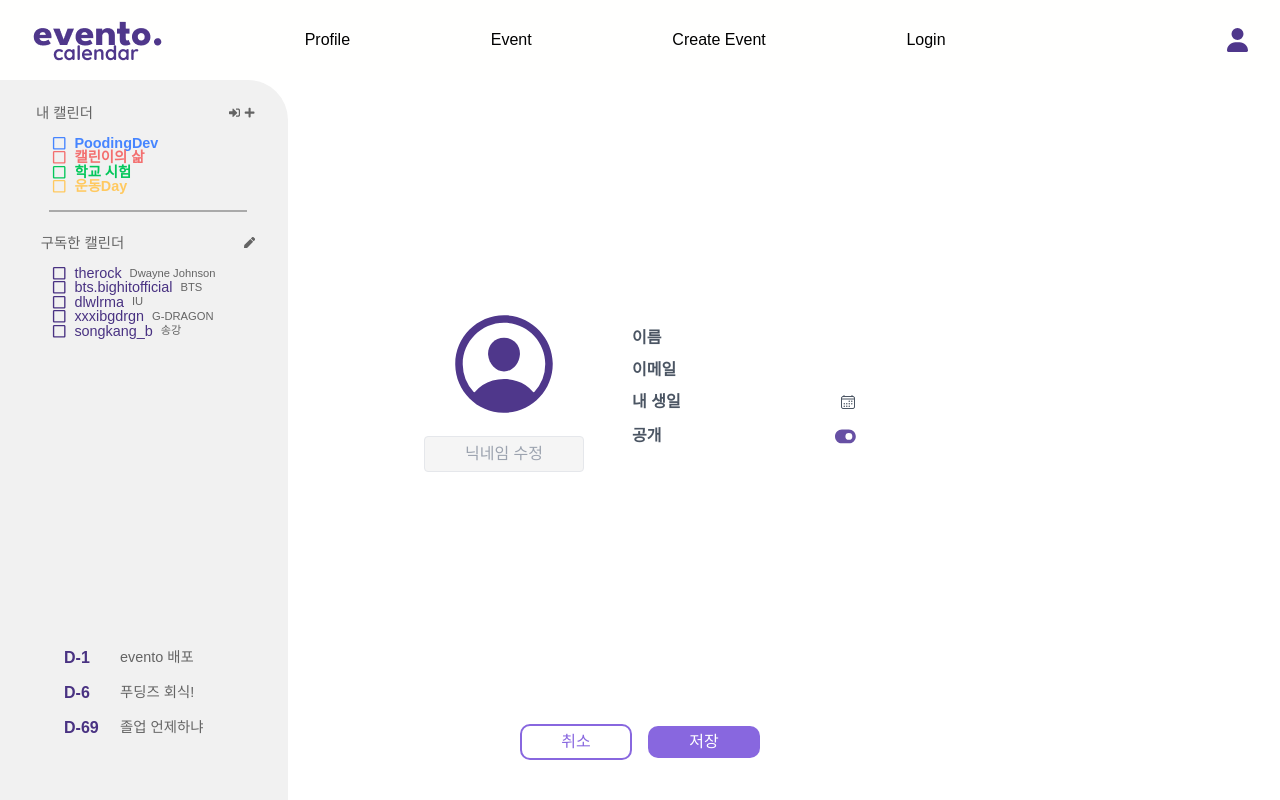
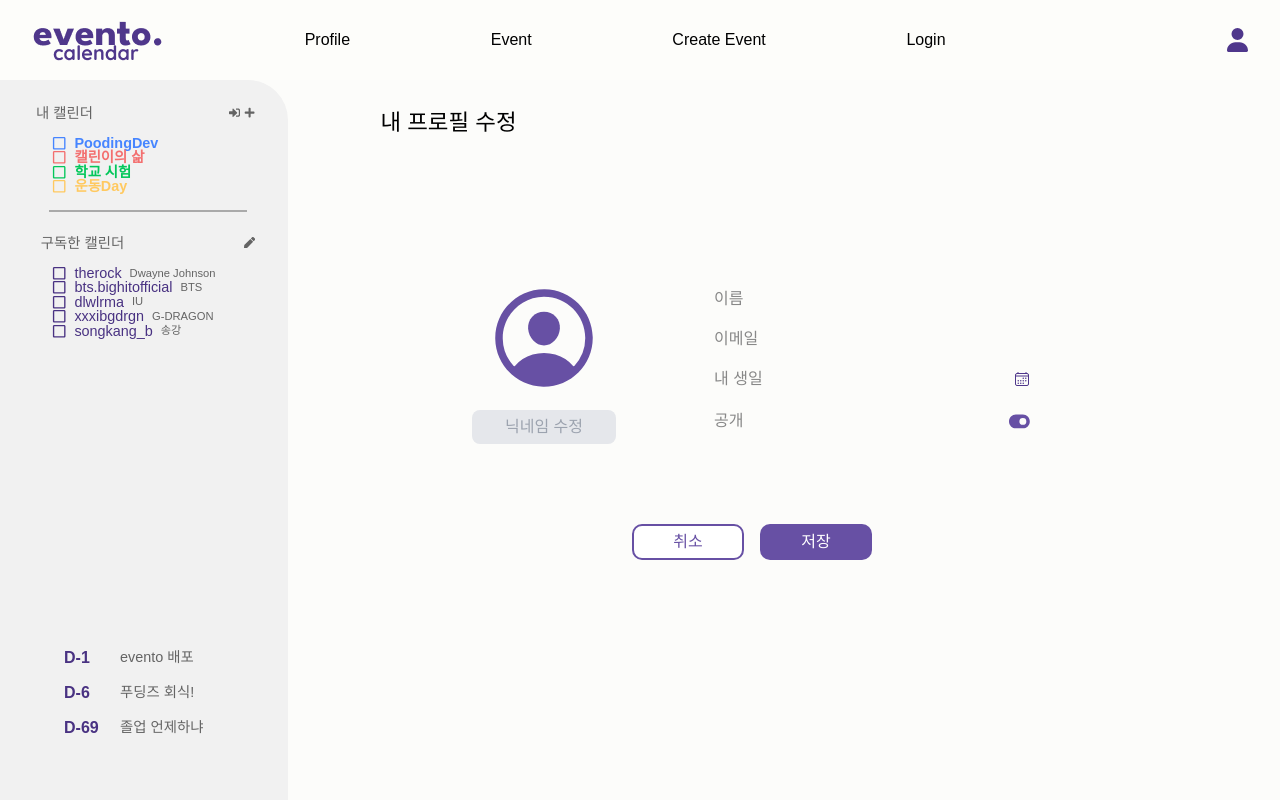
Before and after one commit to PoodingDev/Evento_FE, a React (Vite) app: page /profile/edit in a window 1280 px wide. Built offline with nearby package versions, Linux system fonts and the light colour scheme.

Commit message:
Feat: #5 프로필 수정 페이지 스타일 수정

```diff
--- a/src/pages/ProfileEdit.jsx
+++ b/src/pages/ProfileEdit.jsx
@@ -1,16 +1,17 @@
-import React, { useState } from 'react'
-import { useLocation, useNavigate } from 'react-router-dom'
-import { IoPersonCircleOutline, IoCalendarOutline } from "react-icons/io5"
+import React, { useState } from "react";
 import { FaToggleOff, FaToggleOn } from "react-icons/fa6";
+import { IoCalendarOutline, IoPersonCircleOutline } from "react-icons/io5";
+import { Navigate, useLocation, useNavigate } from "react-router-dom";
 
+//  닉네임 수정 상태값 및 생일공개 토글 상태값 저장 취소버튼 클릭 시 main page이동
 export default function ProfileEdit() {
   const navigate = useNavigate();
   const location = useLocation();
   const { userName, userNickname, userEmail, userBirth } = location.state || {};
 
   // 닉네임 수정 상태
-  const [newNickName, setNewNickName] = useState(userNickname)
-  const [saveNickName, setSaveNickName] = useState('')
+  const [newNickName, setNewNickName] = useState(userNickname);
+  const [saveNickName, setSaveNickName] = useState("");
 
   // 토글 상태
   const [isToggled, setIsToggled] = useState(true);
@@ -34,7 +35,7 @@ export default function ProfileEdit() {
   // 저장 버튼 클릭 핸들러
   const handleSave = () => {
     // 저장할 때 닉네임과 토글 상태 저장
-    setSaveNickName(newNickName); // 닉네임 저장
+    handleSaveNickName(); // 닉네임 저장
     setSaveToggleState(isToggled); // 토글 상태 저장
     // 이후 저장 로직 (예: 서버에 저장, 로컬스토리지 저장 등)
     alert("변경된 닉네임과 공개 상태가 저장되었습니다!");
@@ -47,63 +48,69 @@ export default function ProfileEdit() {
 
   return (
     <>
-      <div className="flex flex-col items-center justify-center h-screen">
-        <div className="flex items-center gap-12 mb-6">
-          {/* 프로필 아이콘과 닉네임 입력 */}
+      <div className="h-[100vh] bg-eventoWhite pl-[18rem] pt-[5rem]">
+        <div className="ml-[5rem] mt-[2rem] flex items-center text-center">
+          <p className="text-[1.4rem]">&nbsp; 내 프로필 수정</p>
+        </div>
+        <div className="flex h-full -translate-x-[2rem] -translate-y-[6rem] flex-col items-center justify-center">
+          <div className="h-[15rem] w-[40rem]">
+            <div className="flex items-center justify-center space-x-[6rem]">
               <div className="flex flex-col items-center gap-3">
-            <IoPersonCircleOutline className="text-[#4F378B] w-[7.5rem] h-[7.5rem] object-cover" />
+                <IoPersonCircleOutline className="h-[7.5rem] w-[7.5rem] object-cover text-eventoPurpleBase" />
                 <input
                   type="text"
                   value={newNickName}
                   onChange={handleNickName}
-              className="border bg-[#F5F5F5] rounded px-3 py-2 w-[10rem] text-center"
+                  className="focus: w-[9rem] rounded-lg bg-gray-200 p-[2px] px-3 py-2 text-center focus:border-[1px] focus:border-eventoPurple/80 focus:bg-eventoPurpleLight/80 focus:outline-none"
                   placeholder="닉네임 수정"
                 />
               </div>
 
-          {/* 사용자 정보 */}
-          <ul className="flex flex-col gap-4">
-            <li className="flex justify-between items-center w-[14rem]">
-              <span className="text-gray-600 font-semibold">이름</span>
-              <span className="text-gray-800">{userName}</span>
+              <ul className="flex w-[20rem] flex-col space-y-[1.5rem] p-[2px]">
+                <li className="flex items-center justify-between">
+                  <span className="text-darkGray">이름</span>
+                  <span className="text-eventoblack">{userName}</span>
                 </li>
-            <li className="flex justify-between items-center w-[14rem]">
-              <span className="text-gray-600 font-semibold">이메일</span>
-              <span className="text-gray-800">{userEmail}</span>
+                <li className="flex items-center justify-between">
+                  <span className="text-darkGray">이메일</span>
+                  <span className="text-eventoblack">{userEmail}</span>
                 </li>
-            <li className="flex justify-between items-center w-[14rem]">
-              <span className="text-gray-600 font-semibold">내 생일</span>
+                <li className="flex items-center justify-between">
+                  <span className="text-darkGray">내 생일</span>
                   <div className="flex items-center space-x-2">
-                <span className="text-gray-800">{userBirth}</span>
-                <IoCalendarOutline className="text-gray-600" />
+                    <span className="text-eventoblack">{userBirth}</span>
+                    <IoCalendarOutline className="text-eventoPurpleDark" />
                   </div>
                 </li>
-            <li className="flex justify-between items-center w-[14rem]">
-              <span className="text-gray-600 font-semibold">공개</span>
+                <li className="flex items-center justify-between">
+                  <span className="text-darkGray">공개</span>
                   <span onClick={handleToggle}>
                     {isToggled ? (
                       <FaToggleOn className="text-[1.3rem] text-eventoPurpleBase" />
                     ) : (
                       <FaToggleOff className="text-[1.3rem] text-eventoPurpleBase" />
-                )}</span>
+                    )}
+                  </span>
                 </li>
               </ul>
             </div>
-      </div>
-
-      {/* 버튼 영역 */}
-      <div className="flex justify-center items-center gap-4 absolute bottom-10 left-1/2 transform -translate-x-1/2">
+            <div className="mt-[5rem] flex justify-center space-x-[1rem]">
               <button
                 onClick={handleCancel}
-          className="w-[7rem] gap-3 rounded-[0.625rem] py-2 px-3 bg-white text-[#8867DF] border-2 border-[#8867DF]">
+                className="w-[7rem] gap-3 rounded-[0.625rem] border-2 border-eventoPurpleBase bg-white px-3 py-2 text-eventoPurpleBase"
+              >
                 취소
               </button>
               <button
                 onClick={handleSave}
-          className="w-[7rem] gap-3 rounded-[0.625rem] py-2 px-3 bg-[#8867DF] text-white">
+                className="w-[7rem] gap-3 rounded-[0.625rem] bg-eventoPurpleBase px-3 py-2 text-white"
+              >
                 저장
               </button>
             </div>
+          </div>
+        </div>
+      </div>
     </>
-  )
-};
+  );
+}
```
Lines whose indentation alone changed are shown as unchanged.
